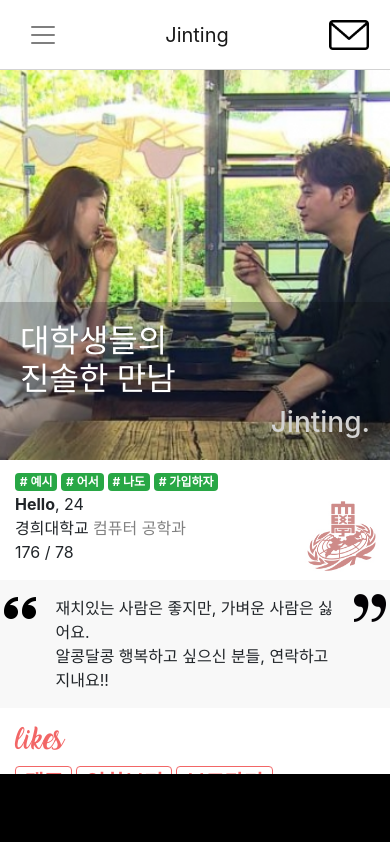
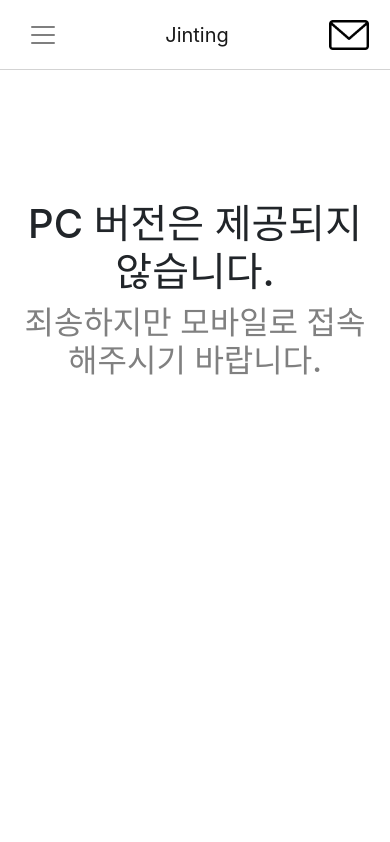
Before and after one commit to umi0410/meet, a React (Create React App) app: page / in a window 390 px wide. Shown: the top 842 px of the page. Built offline with nearby package versions, Linux system fonts and the light colour scheme; no server answers.

Commit message:
mobile을 지원하고, pc는 에러메시지

```diff
--- a/src/App.js
+++ b/src/App.js
@@ -1,6 +1,6 @@
 /* eslint-disable*/
 
-import React, { useState, Component } from "react";
+import React, { useState, Component, Fragment } from "react";
 import { connect } from "react-redux";
 import { login, getAccount } from "./store/modules/user";
 import logo from "./logo.svg";
@@ -148,6 +148,8 @@ class App extends Component {
 		// console.log(e);
 	};
 	render() {
+		if (screen.width <= 600) {
+			// is mobile..
 			return (
 				<div>
 					<AppBar user={this.props.user}></AppBar>
@@ -168,7 +170,10 @@ class App extends Component {
 							component={
 								this.props.user.email ? MeetingPage : MainPage
 							}></Route>
-					<Route exact path="/login" component={LoginPage}></Route>
+						<Route
+							exact
+							path="/login"
+							component={LoginPage}></Route>
 						<Route
 							exact
 							path="/register"
@@ -217,6 +222,22 @@ class App extends Component {
 					</Container> */}
 				</div>
 			);
+		} else {
+			return (
+				<Fragment>
+					<AppBar></AppBar>
+					<div style={{ width: "90%", height: "200px" }}></div>
+					<Container>
+						<h1 style={{ textAlign: "center" }}>
+							PC 버전은 제공되지 않습니다.
+						</h1>
+						<h2 style={{ textAlign: "center", color: "gray" }}>
+							죄송하지만 모바일로 접속해주시기 바랍니다.
+						</h2>
+					</Container>
+				</Fragment>
+			);
+		}
 	}
 }
 // props 로 넣어줄 스토어 상태값
```
Lines whose indentation alone changed are shown as unchanged.
